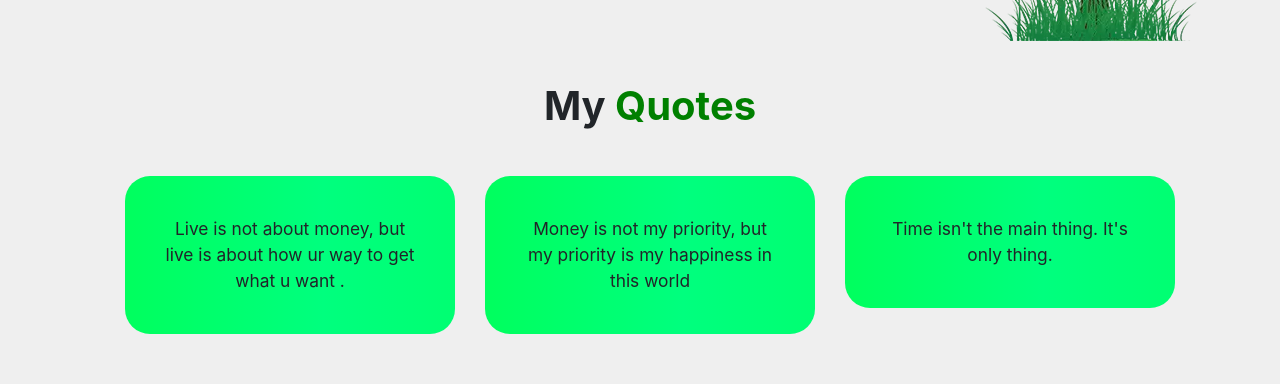
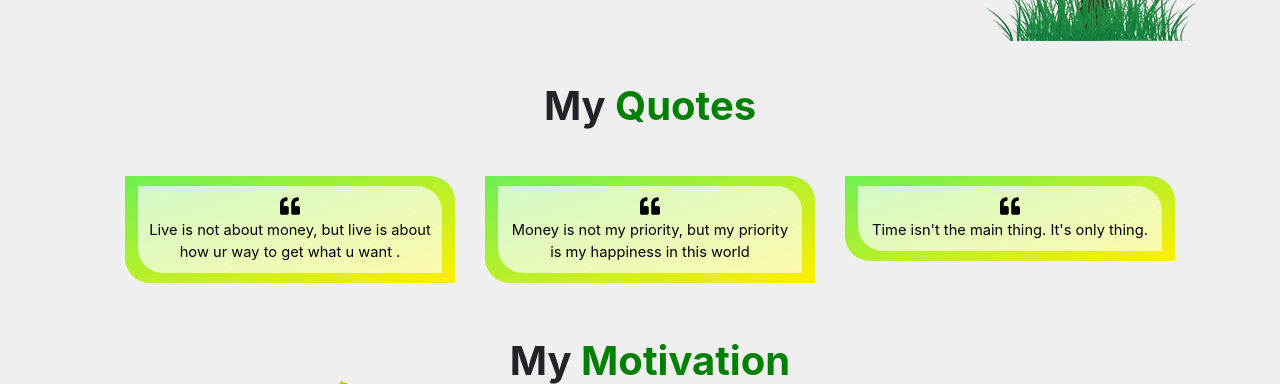
Before and after one commit to panjihanum/My-CV, a React (Create React App) app: page / in a window 1280 px wide. Shown: the part 759-1143 px from the top of the page. Built offline with nearby package versions, Linux system fonts and the light colour scheme; grey boxes are pictures that could not be loaded.

Commit message:
fix quotes

```diff
--- a/src/App.js
+++ b/src/App.js
@@ -2,14 +2,16 @@ import React from 'react';
 import './App.css';
 import './assets/css/animate.css';
 import './assets/scss/main.scss';
+import 'bootstrap/dist/css/bootstrap.css';
+import 'bootstrap/dist/js/bootstrap.js';
 
 
 const Header  = React.lazy(() => import('./components/Header'));
 const Home = React.lazy(() => import('./components/Home'));
 const Quotes = React.lazy(() => import('./components/Quotes'));
-// const Projects = React.lazy(() => import('./components/Projects'));
-// const Skills = React.lazy(() => import('./components/Skills'));
-// const Footer = React.lazy(() => import('./components/Footer'));
+const Projects = React.lazy(() => import('./components/Projects'));
+const Skills = React.lazy(() => import('./components/Skills'));
+const Footer = React.lazy(() => import('./components/Footer'));
 
 
 class App extends React.Component {
@@ -23,9 +25,9 @@ class App extends React.Component {
           <Header />
           <Home />
           <Quotes />
-          {/* <Projects />
+          <Projects />
           <Skills />
-          <Footer /> */}
+          <Footer />
         </React.Suspense>
       </div>
     );
--- a/src/assets/scss/_quotes.scss
+++ b/src/assets/scss/_quotes.scss
@@ -39,12 +39,25 @@
                 @media (max-width: 992px) {
                     margin-bottom: 25px;
                 }
-                font-size: 13pt;
-                background: rgb(0,255,94);
-                background: linear-gradient(90deg, #00ff5e 0%, #00ff7e 60%, #00ff72 100%);
-                border-radius: 25px;
-                padding: 40px 40px;
+                font-size: 11pt;
+                background: #00ff5e;
+                background: linear-gradient(163deg, #14f100a1 -6%, #ffee00 100%);
+                border-radius: 0px 25px;
+                padding: 10px 13px;
+                color: black;
                 text-align: center;
+
+                .card-custom-header {
+                    .iconQuote{
+                        font-size: 20px;
+                    }
+                }
+                .card-custom-content {
+                    background: #ffffffab;
+                    padding: 10px 10px;
+                    border-radius: 0px 25px;
+                }
+
             }
         }
     }
--- a/src/components/Footer.js
+++ b/src/components/Footer.js
@@ -0,0 +1,12 @@
+import React from 'react';
+import "../../src/assets/scss/_footer.scss";
+
+class Footer extends React.Component {
+    render() {
+        return (
+            <div className="footer"></div>
+        )
+    }
+}
+
+export default Footer;
--- a/src/components/Projects.js
+++ b/src/components/Projects.js
@@ -3,9 +3,9 @@ import '../../src/assets/scss/_project.scss';
 
 const Projects = () => {
     return (
-    <div className="project">
+        <div className="project">
 
-    </div>
+        </div>
     )
 }
 
--- a/src/components/Quotes.js
+++ b/src/components/Quotes.js
@@ -1,7 +1,7 @@
 import React from "react";
 import '../../src/assets/scss/_quotes.scss';
-import 'bootstrap/dist/css/bootstrap.css';
-import 'bootstrap/dist/js/bootstrap.js';
+import { FontAwesomeIcon } from '@fortawesome/react-fontawesome';
+import { faQuoteLeft } from '@fortawesome/free-solid-svg-icons'
 import $ from 'jquery';
 
 class Quotes extends React.Component{
@@ -34,7 +34,13 @@ class Quotes extends React.Component{
                     return(
                         <div className="col-md-12 col-lg-4" key={val.key}>
                             <div className="card-custom">
-                                {val.quote}
+
+                                <div className="card-custom-content">
+                                    <div className="card-custom-header">
+                                        <FontAwesomeIcon icon={faQuoteLeft} className="iconQuote"/>
+                                    </div>
+                                    {val.quote}
+                                </div>
                             </div>
                         </div>
                     )
--- a/src/components/Skills.js
+++ b/src/components/Skills.js
@@ -0,0 +1,14 @@
+import React from 'react';
+import "../../src/assets/scss/_skills.scss";
+
+class Skills extends React.Component {
+    render(){
+        return(
+            <div class="skills">
+
+            </div>
+        )
+    }
+}
+
+export default Skills;
```
